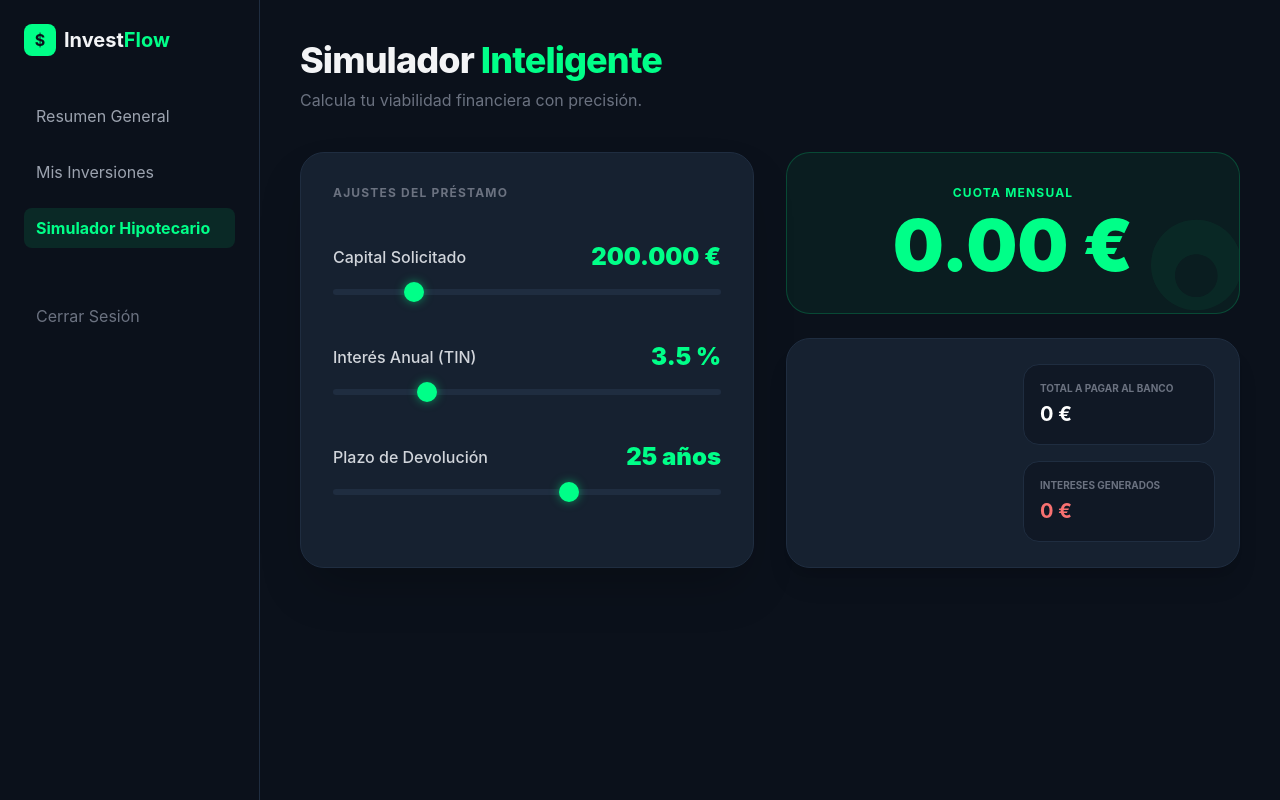
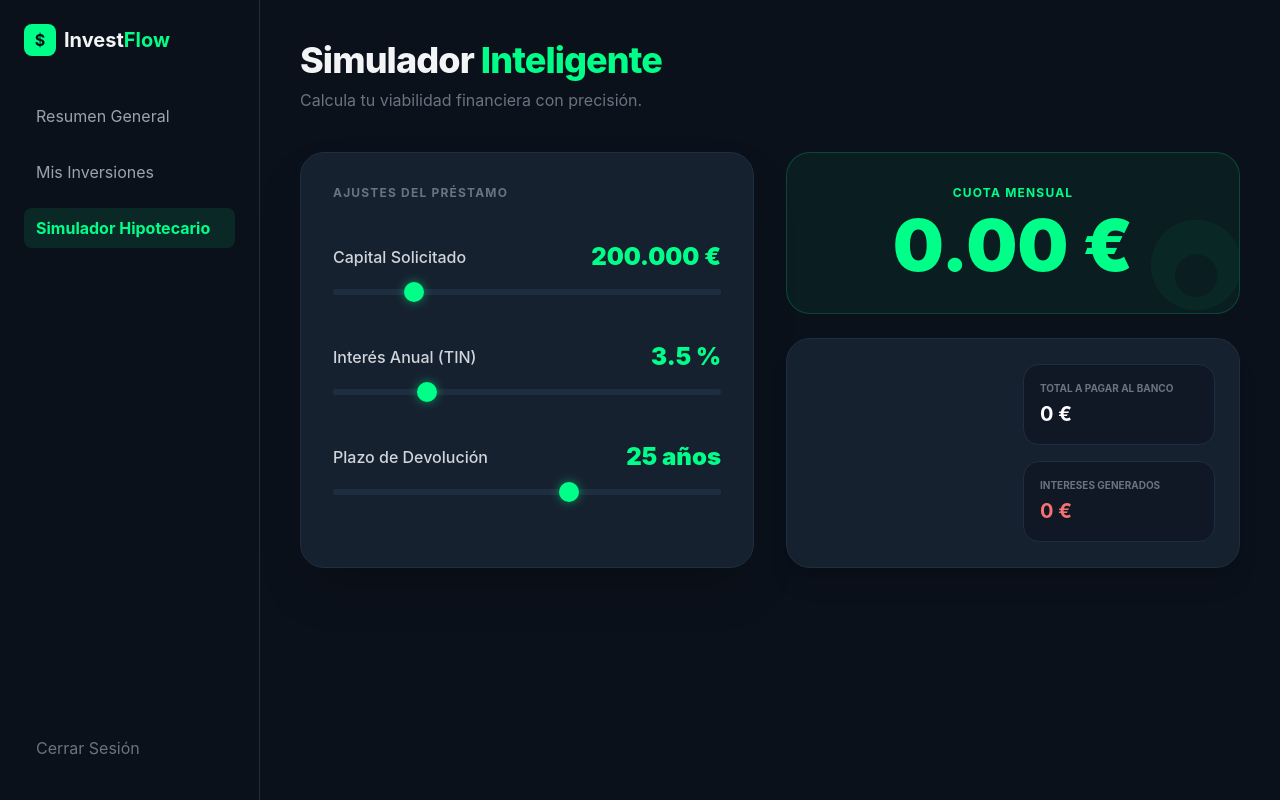
Before and after one commit to DaniCaste07/FinanzasAPP, a PHP site: page /hipotecas.php in a window 1280 px wide. Run offline with PHP 8.4, Linux system fonts and the light colour scheme; the visitor is signed in with stand-in values (Sample User, id 1); some libraries are stand-ins or nearby versions.

Commit message:
Add files via upload

```diff
--- a/hipotecas.php
+++ b/hipotecas.php
@@ -44,7 +44,8 @@
 </head>
 <body class="text-gray-100">
 
-    <aside class="sidebar bg-dark-900 p-6 flex flex-col">
+    <aside class="sidebar bg-dark-900 p-6 flex flex-col justify-between">
+        <div>
             <div class="flex items-center gap-2 mb-10">
                 <div class="w-8 h-8 bg-brand rounded-lg flex items-center justify-center text-dark-900 font-bold">$</div>
                 <span class="text-xl font-bold">Invest<span class="text-brand">Flow</span></span>
@@ -53,8 +54,9 @@
                 <a href="dashboard.php" class="block text-gray-400 hover:text-brand transition py-2 px-3">Resumen General</a>
                 <a href="inversiones.php" class="block text-gray-400 hover:text-brand transition py-2 px-3">Mis Inversiones</a>
                 <a href="hipotecas.php" class="block text-brand font-bold bg-brand/10 p-2 rounded-lg py-2 px-3">Simulador Hipotecario</a>
-            <a href="logout.php" class="block text-gray-500 hover:text-red-400 pt-10 px-3">Cerrar Sesión</a>
             </nav>
+        </div>
+        <a href="logout.php" class="block text-gray-500 hover:text-red-400 px-3 pb-4">Cerrar Sesión</a>
     </aside>
 
     <main class="main-content">
--- a/inversiones.php
+++ b/inversiones.php
@@ -49,7 +49,8 @@
 </head>
 <body class="text-gray-100 flex">
 
-    <aside class="sidebar p-6 flex flex-col">
+    <aside class="sidebar p-6 flex flex-col justify-between">
+        <div>
             <div class="flex items-center gap-2 mb-10">
                 <div class="w-8 h-8 bg-brand rounded-lg flex items-center justify-center text-dark-900 font-bold shadow-[0_0_15px_rgba(0,255,136,0.3)]">$</div>
                 <span class="text-xl font-bold text-brand italic tracking-tighter">InvestFlow</span>
@@ -58,8 +59,9 @@
                 <a href="dashboard.php" class="block text-gray-400 hover:text-brand py-2 px-3 transition">Resumen General</a>
                 <a href="inversiones.php" class="block text-brand font-bold bg-brand/10 p-2 rounded-lg py-2 px-3">Mis Inversiones</a>
                 <a href="hipotecas.php" class="block text-gray-400 hover:text-brand py-2 px-3 transition">Simulador Hipotecario</a>
-            <div class="pt-10"><a href="logout.php" class="text-gray-500 hover:text-red-400 px-3">Cerrar Sesión</a></div>
             </nav>
+        </div>
+        <a href="logout.php" class="text-gray-500 hover:text-red-400 px-3 pb-4">Cerrar Sesión</a>
     </aside>
 
     <main class="main-content flex-1">
```
Lines whose indentation alone changed are shown as unchanged.
